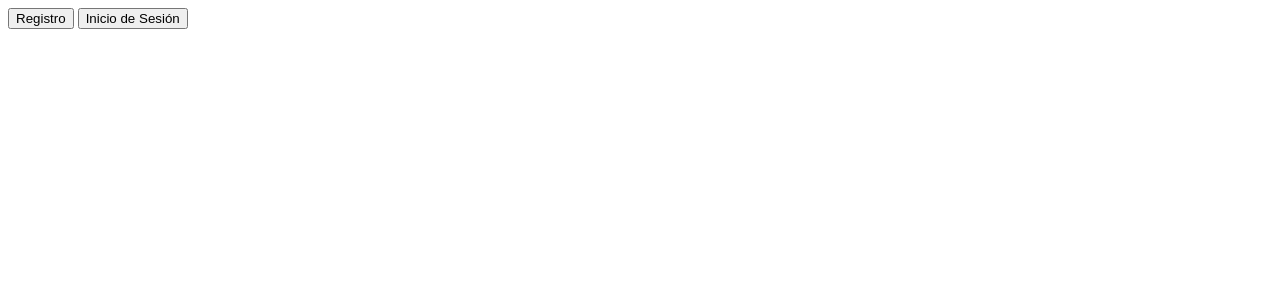
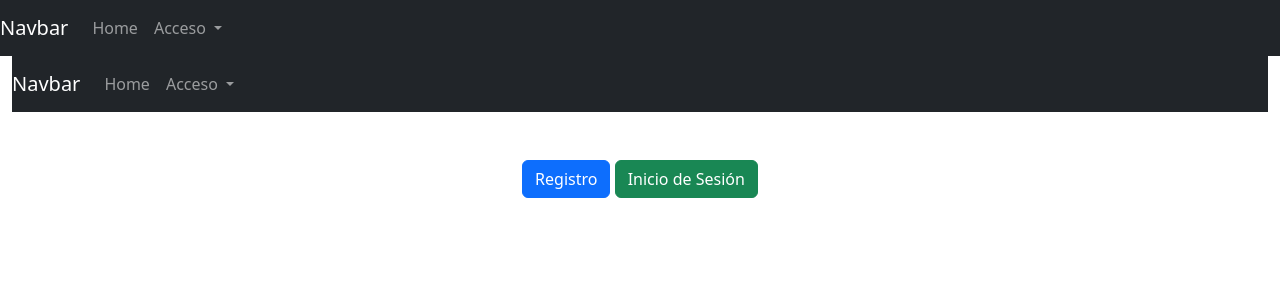
Before and after one commit to CarlosMG01/ISW, a Flask app: page /home in a window 1280 px wide. Shown: the top 300 px of the page. Run offline with Flask 3, Linux system fonts and the light colour scheme; some libraries are stand-ins or nearby versions.

Commit message:
comienzo interfaz home

```diff
--- /dev/null
+++ b/Proyecto/templates/header.html
@@ -0,0 +1,50 @@
+<!doctype html>
+<html lang="en">
+
+<head>
+    <meta charset="utf-8">
+    <title>Navbar</title>
+    <link rel="stylesheet" href="https://cdn.jsdelivr.net/npm/bootstrap/dist/css/bootstrap.min.css">
+</head>
+
+<body>
+    <nav class="navbar navbar-expand-lg navbar-dark bg-dark">
+        <a class="navbar-brand" href="#">Navbar</a>
+        <button class="navbar-toggler" type="button" data-toggle="collapse" data-target="#navbarSupportedContent"
+            aria-controls="navbarSupportedContent" aria-expanded="false" aria-label="Toggle navigation">
+            <span class="navbar-toggler-icon"></span>
+        </button>
+
+        <div class="collapse navbar-collapse justify-content-between" id="navbarSupportedContent">
+            <ul class="navbar-nav">
+                <li class="nav-item active">
+                    <a class="nav-link" href="/home">Home</a>
+                </li>
+
+                <li class="nav-item dropdown">
+                    <a class="nav-link dropdown-toggle" href="#" id="navbarDropdown" role="button" data-toggle="dropdown" aria-haspopup="true" aria-expanded="false">
+                      Acceso
+                    </a>
+                    <div class="dropdown-menu" aria-labelledby="navbarDropdown">
+                      <a class="dropdown-item" href="/registro">Registro</a>
+                      <a class="dropdown-item" href="/inicio_sesion">Inicio de Sesión</a>
+                    </div>
+                  </li>
+            </ul>
+        <!--
+            <form class="d-flex">
+                <input class="form-control mr-sm-2" type="search" placeholder="Search" aria-label="Search">
+                <button class="btn btn-outline-success my-2 my-sm-0" type="submit">Search</button>
+            </form>
+        </div>
+         -->
+    </nav>
+
+
+
+    <!-- Scripts de Bootstrap y jQuery -->
+    <script src="https://cdn.jsdelivr.net/npm/bootstrap/dist/js/bootstrap.bundle.min.js"></script>
+    <script src="https://code.jquery.com/jquery-3.6.0.min.js"></script>
+</body>
+
+</html>
--- a/Proyecto/templates/home.html
+++ b/Proyecto/templates/home.html
@@ -1,13 +1,62 @@
-<!doctype html>
-<html lang="en">
+
+{% include 'header.html' %}
 <head>
     <meta charset="utf-8">
     <title>Registro e Inicio de Sesión</title>
+    <link rel="stylesheet" href="https://cdn.jsdelivr.net/npm/bootstrap/dist/css/bootstrap.min.css">
 </head>
 <body>
-    <button id="registro">Registro</button>
-    <button id="inicio-sesion">Inicio de Sesión</button>
+    <!-- Incluir el navbar desde header.html -->
+    <div class="container-fluid">
+        <div class="row">
+            <div class="col-12">
+                <!-- Incluir el contenido del navbar -->
+                <div w3-include-html="header.html"></div>
+            </div>
+        </div>
 
+        <!-- Contenido específico de home.html -->
+        <div class="row mt-5">
+            <div class="col-12 text-center">
+                <button id="registro" class="btn btn-primary">Registro</button>
+                <button id="inicio-sesion" class="btn btn-success ml-3">Inicio de Sesión</button>
+            </div>
+        </div>
+    </div>
 
+    <!-- Scripts de Bootstrap -->
+    <script src="https://cdn.jsdelivr.net/npm/bootstrap/dist/js/bootstrap.bundle.min.js"></script>
+
+    <!-- Script para incluir el archivo header.html -->
+    <script>
+        function includeHTML() {
+            var z, i, elmnt, file, xhttp;
+            /*loop through a collection of all HTML elements:*/
+            z = document.getElementsByTagName("*");
+            for (i = 0; i < z.length; i++) {
+                elmnt = z[i];
+                /*search for elements with a certain atrribute:*/
+                file = elmnt.getAttribute("w3-include-html");
+                if (file) {
+                    /*make an HTTP request using the attribute value as the file name:*/
+                    xhttp = new XMLHttpRequest();
+                    xhttp.onreadystatechange = function() {
+                        if (this.readyState == 4 && this.status == 200) {
+                            /*replace the attribute with the HTML of the file:*/
+                            elmnt.innerHTML = this.responseText;
+                            /*remove the attribute, and call this function once more:*/
+                            elmnt.removeAttribute("w3-include-html");
+                            includeHTML();
+                        }
+                    }
+                    xhttp.open("GET", file, true);
+                    xhttp.send();
+                    /*exit the function:*/
+                    return;
+                }
+            }
+        }
+        includeHTML();
+    </script>
 </body>
 </html>
```
